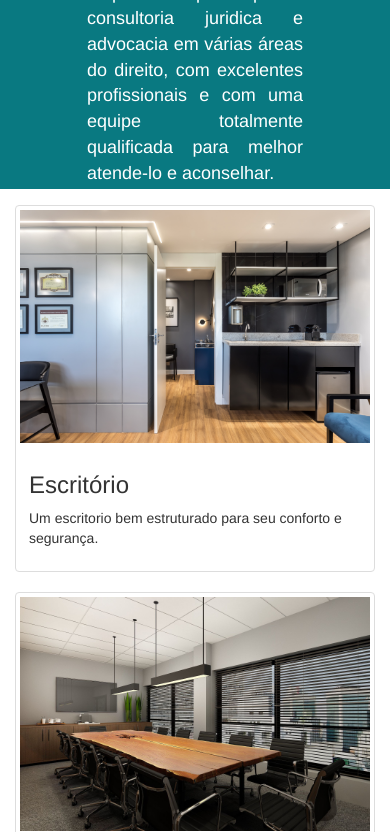
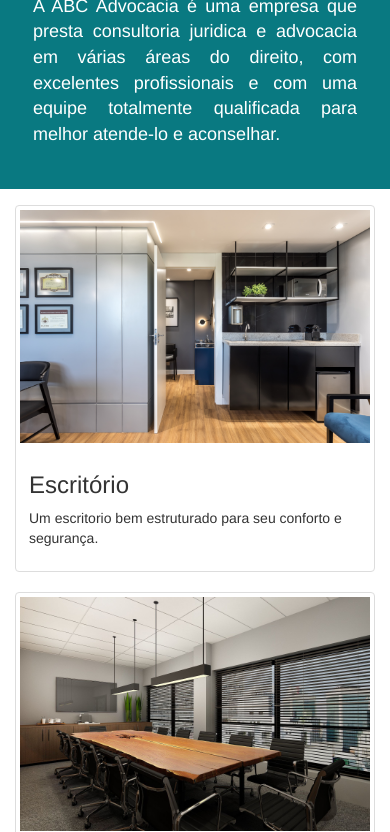
Before and after one commit to Brunostaine/landing-page-advocacia, a plain HTML site: page index.html in a window 390 px wide. Shown: the part 268-1100 px from the top of the page. Drawn offline with Linux system fonts and the light colour scheme; files whose address does not match are found by name.

Commit message:
Resposividade sobre descrição

```diff
--- a/assets/css/sobre-nos/sobre-descricao.css
+++ b/assets/css/sobre-nos/sobre-descricao.css
@@ -4,3 +4,9 @@
     text-align: justify;
     width: 60%;
 }
+
+@media screen and (max-width: 997px) {
+    .sobre__descricao {
+        width: 90%;
+    }
+}
```
